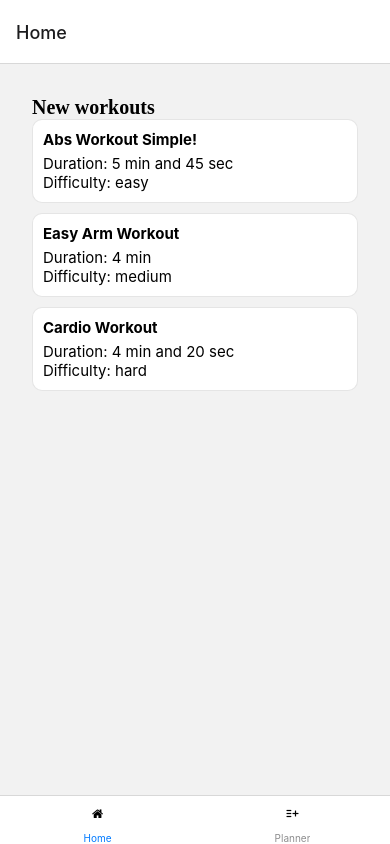
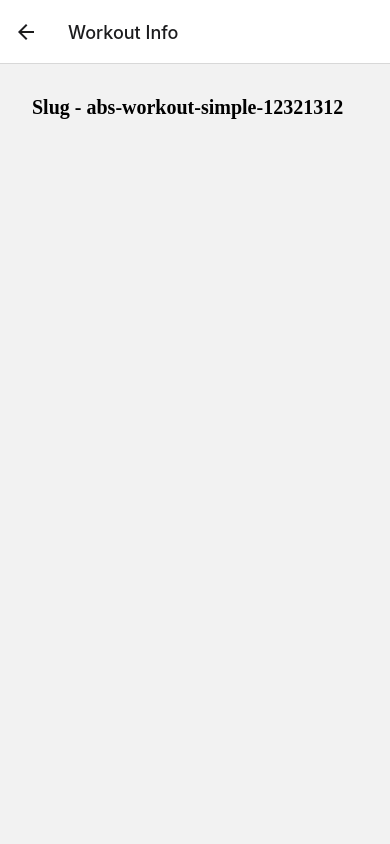
Before and after one commit to lampsbr/workout-app, a React Native app: screen / in a window 390 px wide. Both pictures are taken after a click on the element 195 px from the left and 166 px from the top of the page. Built offline with nearby package versions, Linux system fonts and the light colour scheme.

Commit message:
workout detail component finished (1st version)

```diff
--- a/navigation/index.tsx
+++ b/navigation/index.tsx
@@ -6,6 +6,7 @@ import { createBottomTabNavigator } from '@react-navigation/bottom-tabs'
 
 import HomeScreen from '../screens/HomeScreen'
 import PlannerScreen from '../screens/PlannerScreen'
+import WorkoutDetailScreen from '../screens/WorkoutDetailScreen';
 
 export default function Navigation() {
     return (
@@ -20,6 +21,7 @@ function RootNavigator() {
     return (
         <Stack.Navigator initialRouteName='Root' >
             <Stack.Screen name="Root" component={BottomTabNavigator} options={{ headerShown: false }} />
+            <Stack.Screen name="WorkoutDetail" component={WorkoutDetailScreen} options={{title: 'Workout Info'}}/>
         </Stack.Navigator>
     )
 }
--- a/screens/HomeScreen.tsx
+++ b/screens/HomeScreen.tsx
@@ -18,7 +18,10 @@ export default function HomeScreen({ navigation }: NativeStackHeaderProps) {
                 renderItem={({item}) => {
                     return (
                         <Pressable
-                            onPress={() => alert(`pressed = ${item.name}`)}
+                            onPress={() => navigation.navigate(
+                                'WorkoutDetail',
+                                {slug: item.slug}
+                            )}
                         >
                             <WorkoutItem item={item} />
                         </Pressable>
--- /dev/null
+++ b/screens/WorkoutDetailScreen.tsx
@@ -0,0 +1,35 @@
+import { View, Text, StyleSheet } from 'react-native'
+import { NativeStackHeaderProps } from '@react-navigation/native-stack';
+
+type DetailParams = {
+    route: {
+        params: {
+            slug: string
+        }
+    }
+}
+type Navigation = NativeStackHeaderProps & DetailParams
+
+export default function WorkoutDetailScreen({ route }: Navigation) {
+    return (
+        <View style={styles.container}>
+            <Text style={styles.header}>Slug - {route.params.slug}</Text>
+            {/* <Text style={styles.header}>Slug - {(route.params as any).slug}</Text> */}
+            {/* <MontserratText
+                style={{fontSize: 30}}
+            >New Workouts</MontserratText> */}
+        </View>
+    )
+}
+
+const styles = StyleSheet.create({
+    container: {
+        padding: '2rem',
+        flex: 1,
+    },
+    header: {
+        fontSize: 20,
+        fontWeight: 'bold',
+        fontFamily: "monstserrat-bold"
+    },
+})
```
